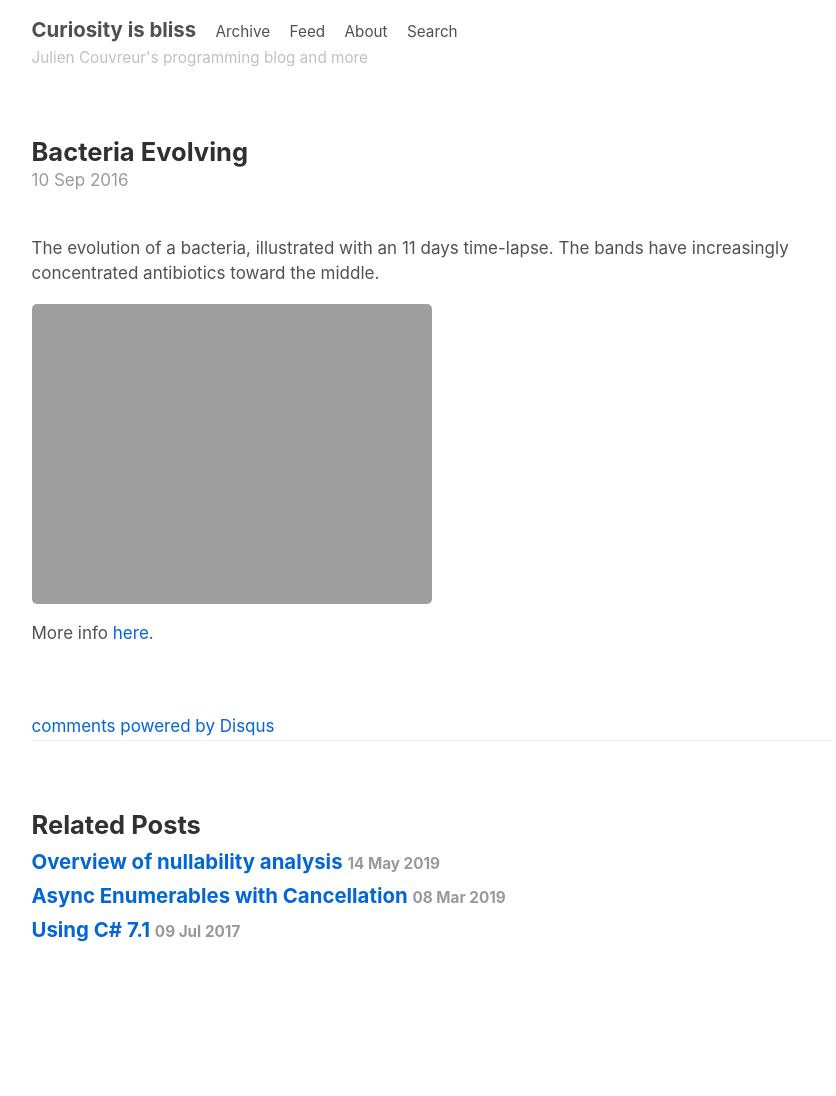
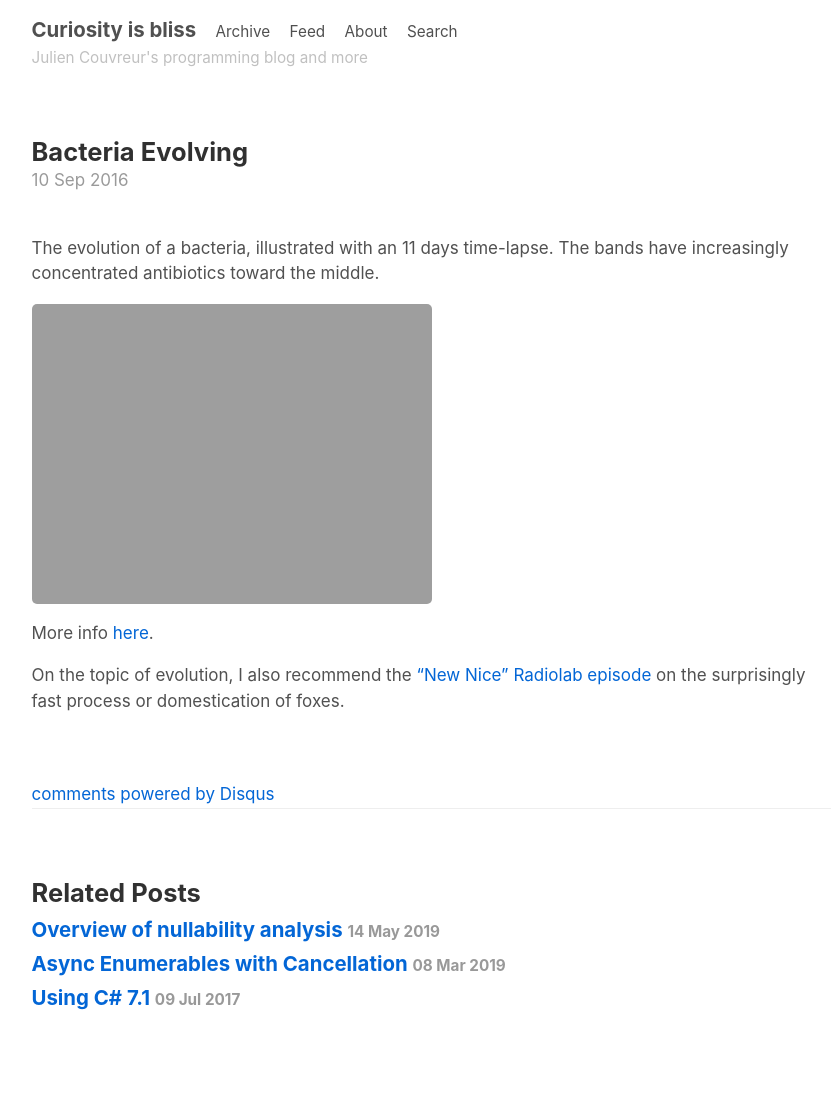
Before and after one commit to jcouv/jcouv.github.io, a Jekyll site: the page built from _posts/2016-09-10-bacteria-evolving.md, in a window 1280 px wide. Shown: the whole page, without its empty margins (209-1045 px from the left). Built offline with Jekyll 4.4.1, drawn with Linux system fonts in a browser that asks for light colours; comment, search, counter and statistics services are not loaded; before the commit the page ends 1028 px from its top, so only the background shows below that.

Commit message:
Update 2016-09-10-bacteria-evolving.md

```diff
--- a/_posts/2016-09-10-bacteria-evolving.md
+++ b/_posts/2016-09-10-bacteria-evolving.md
@@ -6,3 +6,5 @@ The evolution of a bacteria, illustrated with an 11 days time-lapse. The bands h
 ![The-Evolution-of-Bacteria-on-a-Mega-Plate-Petri-Dish2.gif]({{site.baseurl}}/archives/images/The-Evolution-of-Bacteria-on-a-Mega-Plate-Petri-Dish2.gif)
 
 More info [here](https://www.wired.com/2016/09/gorgeous-unsettling-video-evolution-action/).
+
+On the topic of evolution, I also recommend the ["New Nice" Radiolab episode](https://www.wnycstudios.org/story/91696-new-nice) on the surprisingly fast process or domestication of foxes.
```
